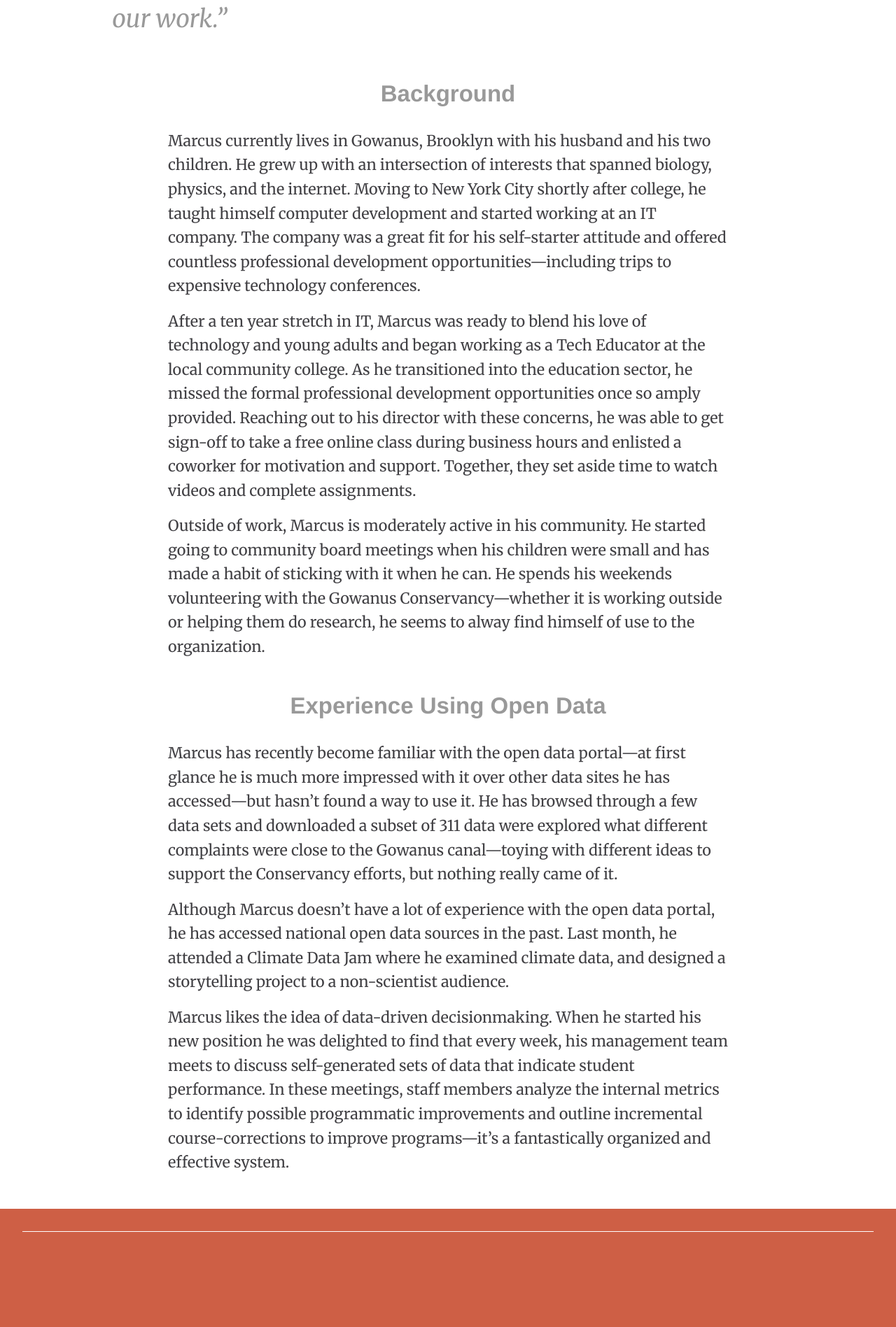
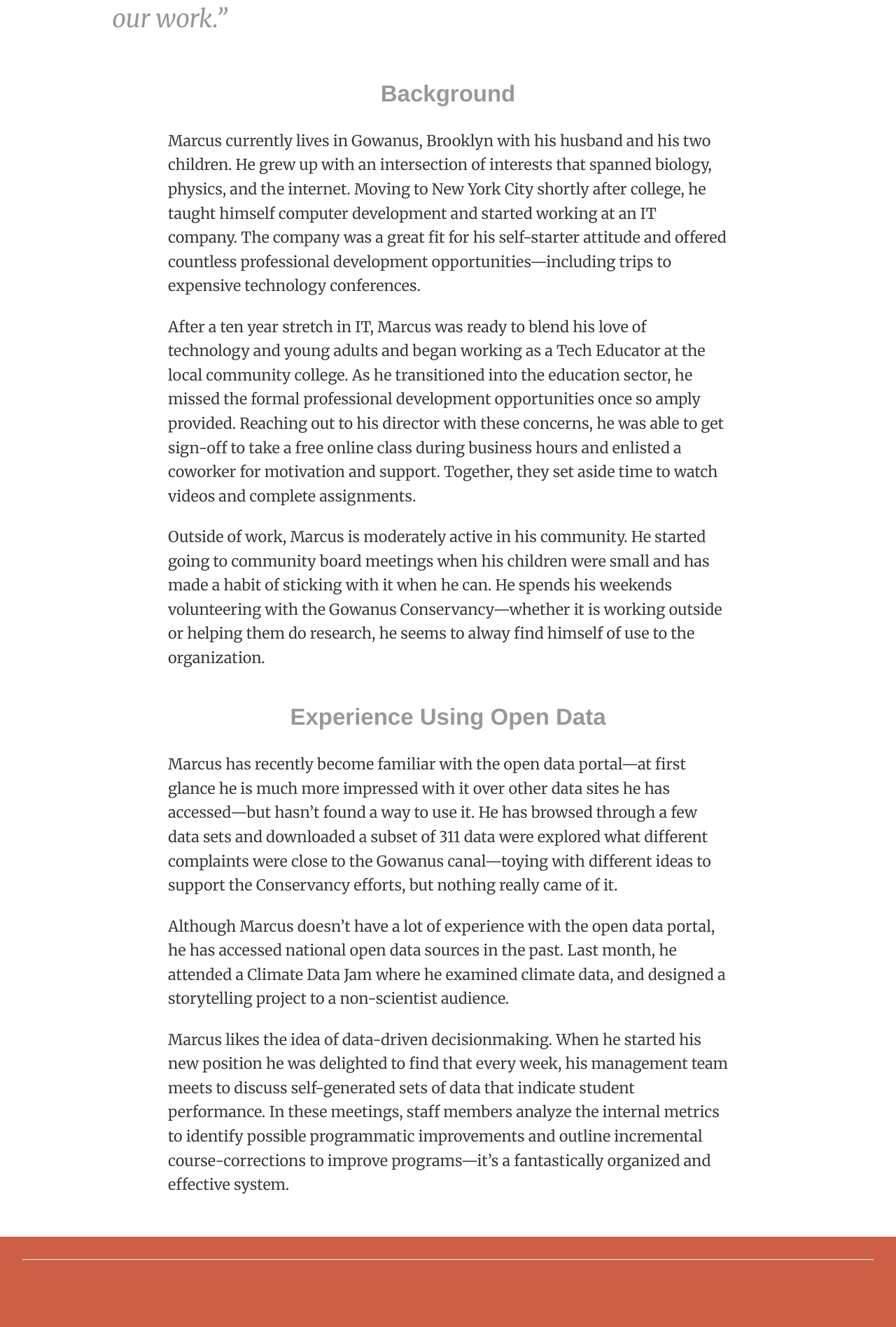
Before and after one commit to MODA-NYC/OpenDataPersonas, a Jekyll site: the page built from equipped-explorer/index.md, in a window 1280 px wide. Shown: the part 808-2705 px from the top of the page at 70% size. Built offline with Jekyll 4.4.1, drawn with Linux system fonts in a browser that asks for light colours; nearby versions of some CDN libraries; before the commit the page ends 2665 px from its top, so only the background shows below that.

Commit message:
Increased space after paragraphs

```diff
--- a/css/main.scss
+++ b/css/main.scss
@@ -54,7 +54,7 @@ h2 {
 p {
   font-family: $serif;
   line-height: 1.6;
-  margin: 0 auto 1rem;
+  margin: 0 auto 1.5rem;
   max-width: 50rem;
   font-size: 1.35rem;
   color: $darkGrey;
```
